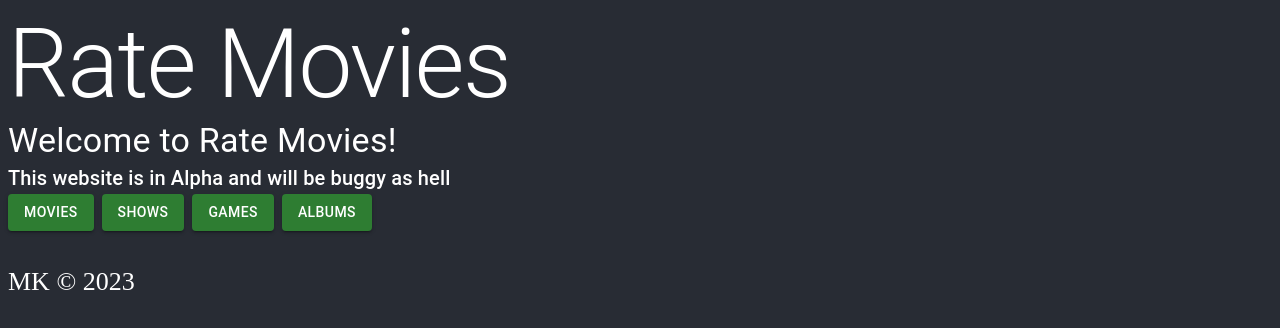
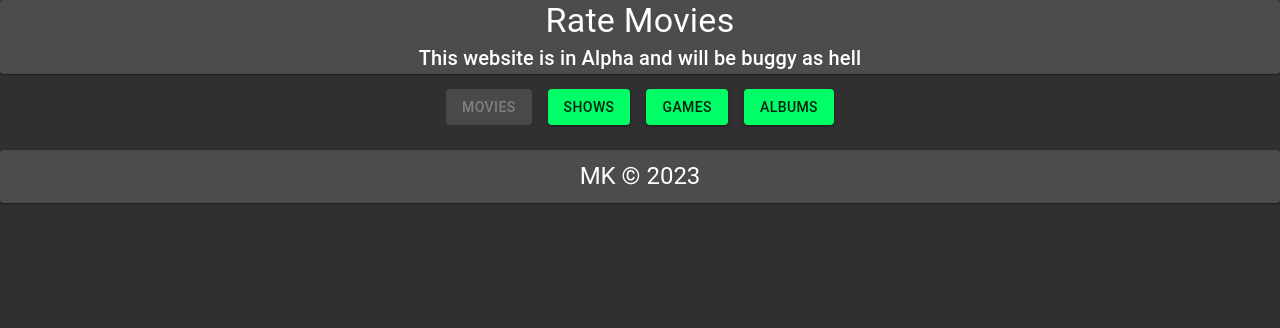
Before and after one commit to orangeNotebook/rate-movies, a React (Create React App) app in the folder frontend/: page / in a window 1280 px wide. Shown: the top 328 px of the page. Built offline with nearby package versions, Linux system fonts and the light colour scheme; no server answers.

Commit message:
major styling changes

```diff
--- a/frontend/package.json
+++ b/frontend/package.json
@@ -5,7 +5,8 @@
   "dependencies": {
     "@emotion/react": "^11.10.6",
     "@emotion/styled": "^11.10.6",
-    "@mui/material": "^5.11.12",
+    "@mui/icons-material": "^5.11.11",
+    "@mui/material": "^5.11.13",
     "@testing-library/jest-dom": "^5.16.5",
     "@testing-library/react": "^13.4.0",
     "@testing-library/user-event": "^13.5.0",
--- a/frontend/src/App.css
+++ b/frontend/src/App.css
@@ -1,7 +1,3 @@
-body {
-  background-color: #282c34;
-}
-
 .App {
   min-height: 100vh;
   display: flex;
@@ -10,12 +6,43 @@ body {
   color: white;
 }
 
+.header-container {
+  margin-bottom: 15px;
+}
+
 .movie-container {
+  border-radius: 15px;
   background-color: #454b58;
+  overflow: scroll;
+  overflow-x: hidden;
+  overflow-y: auto;
+  display: inline-block;
   padding-left: 10px;
   padding: 10px;
   margin: 10px;
+  width: 32vw;
+  height: 41vh;
 }
 .articlePreviewContainer {
   background-color: #454b58;
 }
+
+/* width */
+::-webkit-scrollbar {
+  width: 10px;
+}
+
+/* Track */
+::-webkit-scrollbar-track {
+  background: #f1f1f1;
+}
+
+/* Handle */
+::-webkit-scrollbar-thumb {
+  background: #888;
+}
+
+/* Handle on hover */
+::-webkit-scrollbar-thumb:hover {
+  background: #555;
+}
--- a/frontend/src/components/AllMovies.jsx
+++ b/frontend/src/components/AllMovies.jsx
@@ -1,7 +1,16 @@
 import React, { useState, useEffect } from "react";
 import axios from "axios";
 import Movie from "./Movie";
-import { Stack, Chip, Rating, Typography, Box, Button } from "@mui/material";
+import {
+  Stack,
+  Chip,
+  Rating,
+  Typography,
+  Box,
+  Button,
+  IconButton,
+} from "@mui/material";
+import AddIcon from "@mui/icons-material/AddBox";
 import CreateMovie from "./CreateMovie";
 
 function AllMovies(props) {
@@ -53,19 +62,35 @@ function AllMovies(props) {
           </>
         ) : (
           <>
-            {" "}
-            <Typography variant="h2">All {props.selectedType}s</Typography>
+            <Stack
+              direction="row"
+              spacing={0}
+              justifyContent="center"
+              sx={{ paddingBottom: "15px" }}
+            >
+              {" "}
+              <Typography
+                component="h2"
+                variant="h4"
+                sx={{ textAlign: "center" }}
+              >
+                All {props.selectedType}s
+              </Typography>
+              <IconButton
+                variant="contained"
+                color="success"
+                onClick={handleClick}
+              >
+                <AddIcon fontSize="inherit" />
+              </IconButton>
+            </Stack>
             {res.map((movie) => {
               return (
                 <>
                   <Movie movie={movie} selectedType={props.selectedType} />
-                  <br></br>
                 </>
               );
             })}
-            <Button variant="contained" color="success" onClick={handleClick}>
-              Add new {props.selectedType}
-            </Button>
           </>
         )}
       </div>
--- a/frontend/src/components/CreateRating.jsx
+++ b/frontend/src/components/CreateRating.jsx
@@ -30,7 +30,7 @@ function CreateRating(props) {
   }
 
   return (
-    <div className="movie-container">
+    <div>
       <Typography variant="h4" sx={{ paddingBottom: "10px" }}>
         Give a rating
       </Typography>
--- a/frontend/src/components/Footer.jsx
+++ b/frontend/src/components/Footer.jsx
@@ -1,10 +1,15 @@
+import { Paper, Typography } from "@mui/material";
 import React from "react";
 
 function Footer() {
   let today = new Date();
   return (
     <div>
-      <p>MK © {today.getFullYear()}</p>
+      <Paper sx={{ textAlign: "center", padding: "10px", marginTop: "10px" }}>
+        <Typography variant="h5" component="p">
+          MK © {today.getFullYear()}
+        </Typography>
+      </Paper>
     </div>
   );
 }
--- a/frontend/src/components/Header.jsx
+++ b/frontend/src/components/Header.jsx
@@ -1,20 +1,27 @@
 import { fontSize } from "@mui/system";
 import React from "react";
-import { Stack, Chip, Rating, Typography, Box, Button } from "@mui/material";
+import {
+  Stack,
+  Chip,
+  Rating,
+  Typography,
+  Box,
+  Button,
+  Paper,
+} from "@mui/material";
+import "../App.css";
 
 function Header() {
   return (
-    <div>
-      <Typography variant="h1" component="h1">
-        Rate Movies
-      </Typography>
-      <Typography variant="h4" component="h2">
-        Welcome to Rate Movies!
-      </Typography>
-
-      <Typography variant="h6" component="h3">
-        This website is in Alpha and will be buggy as hell
-      </Typography>
+    <div className="header-container">
+      <Paper sx={{ textAlign: "center" }}>
+        <Typography variant="h4" component="h1">
+          Rate Movies
+        </Typography>
+        <Typography variant="h6" component="h3">
+          This website is in Alpha and will be buggy as hell
+        </Typography>
+      </Paper>
     </div>
   );
 }
--- a/frontend/src/components/Home.jsx
+++ b/frontend/src/components/Home.jsx
@@ -7,10 +7,15 @@ import CreateMovie from "./CreateMovie";
 function Home(props) {
   return (
     <div>
-      <Stack direction="row" spacing={1} sx={{ paddingBottom: "10px" }}>
+      <Stack
+        direction="row"
+        spacing={2}
+        justifyContent="center"
+        sx={{ paddingBottom: "15px" }}
+      >
         <Button
           variant="contained"
-          disabled={props.selected === "Movies"}
+          disabled={props.selected === "Movie"}
           color="success"
           onClick={() => {
             props.setSelected("Movie");
@@ -20,7 +25,7 @@ function Home(props) {
         </Button>
         <Button
           variant="contained"
-          disabled={props.selected === "Shows"}
+          disabled={props.selected === "Show"}
           color="success"
           onClick={() => {
             props.setSelected("Show");
@@ -30,7 +35,7 @@ function Home(props) {
         </Button>
         <Button
           variant="contained"
-          disabled={props.selected === "Games"}
+          disabled={props.selected === "Game"}
           color="success"
           onClick={() => {
             props.setSelected("Game");
@@ -40,7 +45,7 @@ function Home(props) {
         </Button>
         <Button
           variant="contained"
-          disabled={props.selected === "Albums"}
+          disabled={props.selected === "Album"}
           color="success"
           onClick={() => {
             props.setSelected("Album");
--- a/frontend/src/components/Movie.jsx
+++ b/frontend/src/components/Movie.jsx
@@ -2,8 +2,19 @@ import "../App.css";
 import React, { useState, useEffect } from "react";
 
 import axios from "axios";
-import { Stack, Chip, Rating, Typography, Box, Button } from "@mui/material";
+import {
+  Stack,
+  Chip,
+  Rating,
+  Typography,
+  Box,
+  Button,
+  Paper,
+  IconButton,
+} from "@mui/material";
 import CreateRating from "./CreateRating";
+import AddIcon from "@mui/icons-material/AddBox";
+import BackIcon from "@mui/icons-material/Backspace";
 
 function Movie(props) {
   useEffect(() => {
@@ -48,71 +59,78 @@ function Movie(props) {
 
   if (gotData) {
     return (
-      <div className="movie-container">
-        <Typography variant="h4" sx={{ paddingBottom: "10px" }}>
-          {props.movie.title}
-        </Typography>
+      <Paper className="movie-container">
+        <Box
+          sx={{
+            width: 200,
+            display: "flex",
+            alignItems: "center",
+          }}
+        >
+          <Rating
+            precision={0.1}
+            name="read-only"
+            max={1}
+            value={calculateTotalRating()}
+            readOnly
+          />
+          <Box sx={{ ml: 2 }}>{calculateTotalRating()}</Box>
+        </Box>
+        <Typography variant="h4">{props.movie.title}</Typography>
+
         <Typography variant="h6" component="p" sx={{ paddingBottom: "10px" }}>
           {props.movie.description}
         </Typography>
+
+        <Stack direction="row" spacing={1} sx={{ paddingBottom: "10px" }}>
+          {categories.map((category) => {
+            return <Chip color="primary" label={category.category} />;
+          })}
+        </Stack>
+        <Stack direction="row" spacing={0} sx={{ paddingBottom: "15px" }}>
+          <Typography variant="h4" sx={{ paddingBottom: "10px" }}>
+            User Ratings
+          </Typography>
+
           {addRatingClicked ? (
-          <Button
-            sx={{ marginBottom: "20px" }}
+            <IconButton
+              sx={{ marginBottom: "10px" }}
               variant="contained"
               color="error"
               onClick={() => {
                 setAddRatingClicked(false);
               }}
             >
-            Cancel
-          </Button>
+              <BackIcon />
+            </IconButton>
           ) : (
-          <Button
-            sx={{ marginBottom: "20px" }}
+            <IconButton
+              sx={{ marginBottom: "10px" }}
               onClick={handleClick}
               variant="contained"
               color="success"
             >
-            Add a rating
-          </Button>
+              <AddIcon fontSize="inherit" />
+            </IconButton>
           )}
-
-        <Stack direction="row" spacing={1} sx={{ paddingBottom: "10px" }}>
-          {categories.map((category) => {
-            return <Chip color="primary" label={category.category} />;
-          })}
         </Stack>
         {addRatingClicked ? (
+          <>
+            {" "}
             <CreateRating
               title={props.movie.title}
               movieId={props.movie.id}
               currentUser={props.currentUser}
             />
+          </>
         ) : (
           <>
-            <Typography component="legend">Average</Typography>
-            <Box
-              sx={{
-                width: 200,
-                display: "flex",
-                alignItems: "center",
-                paddingBottom: "10px",
-              }}
-            >
-              <Rating
-                precision={0.1}
-                name="read-only"
-                max={10}
-                value={calculateTotalRating()}
-                readOnly
-              />
-              <Box sx={{ ml: 2 }}>{calculateTotalRating()}</Box>
-            </Box>
-
             {ratings.map((rating) => {
               return (
                 <>
-                  <Typography component="legend">{rating.userName}</Typography>
+                  <Typography variant="h6" component="legend">
+                    {rating.userName}
+                  </Typography>
 
                   <Box
                     sx={{
@@ -136,7 +154,7 @@ function Movie(props) {
             })}
           </>
         )}
-      </div>
+      </Paper>
     );
   } else {
     getData();
--- a/frontend/src/index.js
+++ b/frontend/src/index.js
@@ -1,10 +1,54 @@
-import React from "react";
 import ReactDOM from "react-dom/client";
 import App from "./App";
+import React from "react";
+import TextField from "@mui/material/TextField";
+import { createTheme, ThemeProvider } from "@mui/material/styles";
+import CssBaseline from "@mui/material/CssBaseline";
+
+const theme = createTheme({
+  palette: {
+    type: "dark",
+    mode: "dark",
+    primary: {
+      main: "#00ffe4",
+    },
+    secondary: {
+      main: "#e600ff",
+    },
+    success: {
+      main: "#00ff66",
+    },
+    error: {
+      main: "#ff0019",
+    },
+    info: {
+      main: "#0099ff",
+    },
+    warning: {
+      main: "#ffc300",
+    },
+    background: {
+      default: "#303030",
+      paper: "#424242",
+    },
+  },
+});
 
 const root = ReactDOM.createRoot(document.getElementById("root"));
 root.render(
   <React.StrictMode>
-    <App />
+    <ThemeProvider theme={theme}>
+      <CssBaseline />
+      <App />
+    </ThemeProvider>
   </React.StrictMode>
 );
+
+// export default function FilledTextFields() {
+//   return (
+
+//       <CssBaseline />
+//       <TextField id="myfilled-name" label="Name" variant="filled" />
+
+//   );
+// }
```
Also changed, not shown: 2 other files (tests, documents, lock files or other folders). Lines whose indentation alone changed are shown as unchanged.
